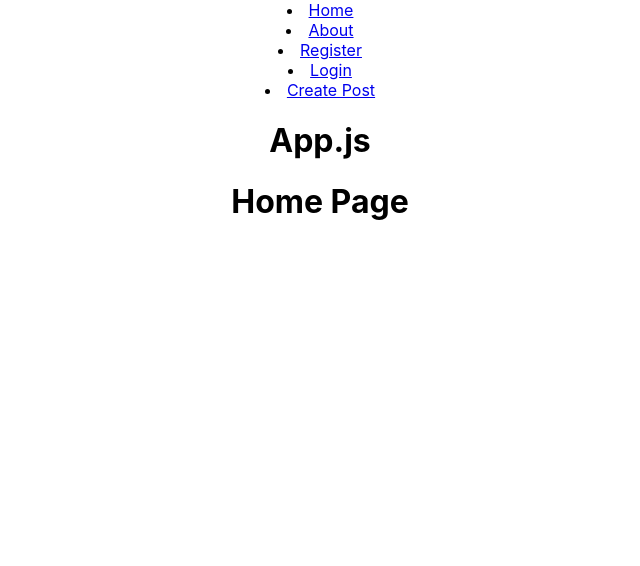
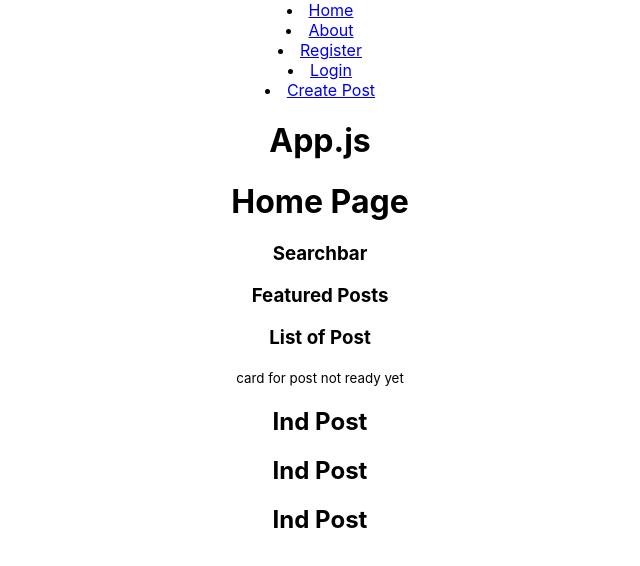
Before and after one commit to winny1212/client-frontend, a React (Create React App) app: page / in a window 1280 px wide. Shown: the top 566 px of the page, without its empty margins (320-960 px from the left). Built offline with nearby package versions, Linux system fonts and the light colour scheme.

Commit message:
Add basic skeleton for Home & Posts with ind Post

```diff
--- a/src/components/posts/PostList.js
+++ /dev/null
@@ -1 +0,0 @@
-// Posts list
--- /dev/null
+++ b/src/components/posts/Posts.js
@@ -0,0 +1,18 @@
+import React from 'react';
+import Post from './post/Post';
+// import { CircularProgress } from '@mui/material';
+
+function Posts() {
+  return (
+    <div>
+      <h3>List of Post</h3>
+      {/* Will map the posts later once the card is ready */}
+      <small>card for post not ready yet</small>
+      <Post />
+      <Post />
+      <Post />
+    </div>
+  );
+}
+
+export default Posts;
--- a/src/components/posts/post/Post.js
+++ b/src/components/posts/post/Post.js
@@ -1 +1,12 @@
 // For individual post
+import React from 'react';
+
+function Post() {
+  return (
+    <div>
+      <h2>Ind Post</h2>
+    </div>
+  );
+}
+
+export default Post;
--- a/src/views/home/Home.js
+++ b/src/views/home/Home.js
@@ -1,10 +1,16 @@
 import React from 'react';
+import Posts from '../../components/posts/Posts';
 
 function Home() {
   return (
     <>
       <div>
         <h1>Home Page</h1>
+        <h3>Searchbar</h3>
+        <h3>Featured Posts</h3>
+        <main>
+          <Posts />
+        </main>
       </div>
     </>
   );
```
Also changed, not shown: src/setupTests.js (+3 -3 lines), 1 other file (tests, documents, lock files or other folders).
